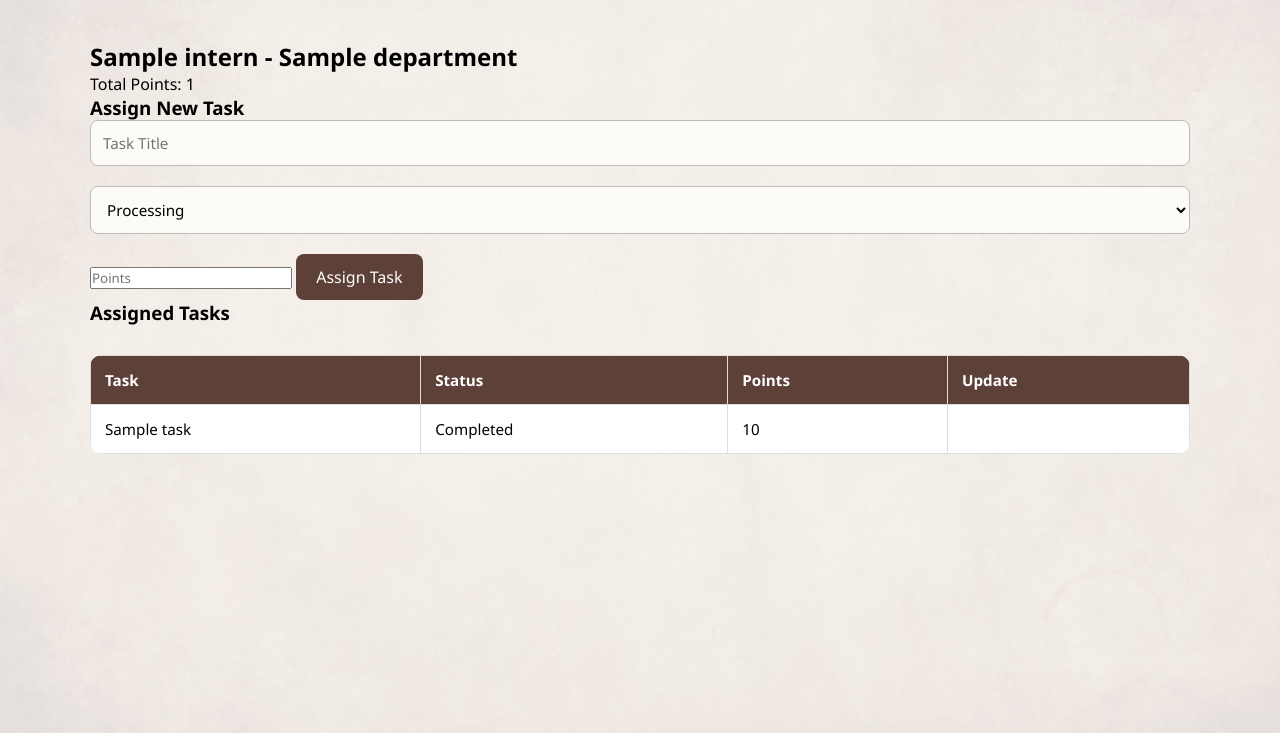
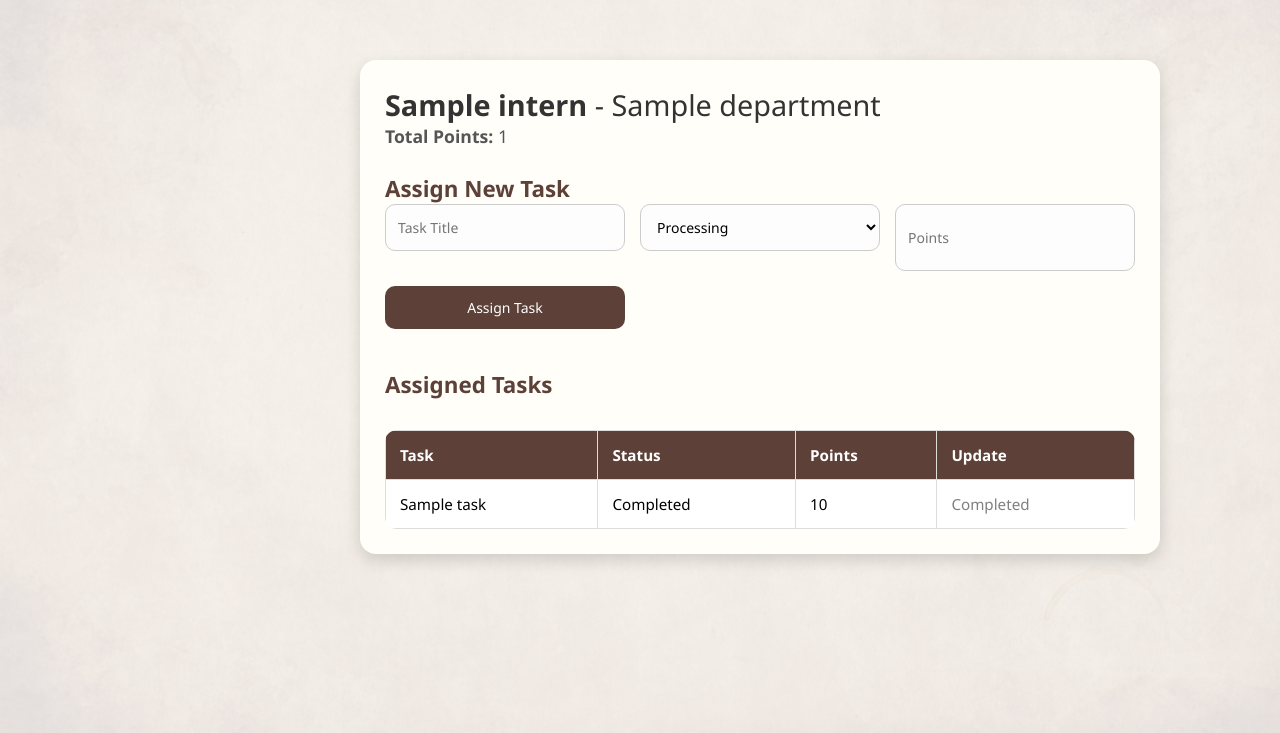
Before and after one commit to moulik3637/intern, a Flask app: template templates/intern_detail.html in a window 1280 px wide. Shown: the part 67-800 px from the top of the page. Run offline with Flask 3, Linux system fonts and the light colour scheme; the template is opened without the code that fills it: most values are stand-ins (such as "Sample title", 1, 10 or a date in 2020).

Commit message:
intern_detail.html

```diff
--- a/templates/intern_detail.html
+++ b/templates/intern_detail.html
@@ -1,11 +1,14 @@
 {% extends "layout.html" %}
 {% block title %}{{ intern.name }} Details{% endblock %}
 {% block content %}
-<h2>{{ intern.name }} - {{ intern.department }}</h2>
-<p>Total Points: {{ total_points }}</p>
+<div class="dashboard-container">
+    <div class="main-content">
+        <div class="card animate-slide-up" style="max-width: 800px; margin: 0 auto;">
+            <h2>{{ intern.name }} <span style="font-weight: normal;">- {{ intern.department }}</span></h2>
+            <p style="font-size: 1.1rem; margin-bottom: 25px;"><strong>Total Points:</strong> {{ total_points }}</p>
 
             <h3>Assign New Task</h3>
-<form method="post">
+            <form method="post" class="admin-form" style="margin-bottom: 40px;">
                 <input type="text" name="task" placeholder="Task Title" required>
                 <select name="status">
                     <option value="Processing">Processing</option>
@@ -18,12 +21,15 @@
 
             <h3>Assigned Tasks</h3>
             <table>
+                <thead>
                     <tr>
                         <th>Task</th>
                         <th>Status</th>
                         <th>Points</th>
                         <th>Update</th>
                     </tr>
+                </thead>
+                <tbody>
                     {% for task in tasks %}
                     <tr>
                         <td>{{ task.task }}</td>
@@ -33,7 +39,7 @@
                         <td>{{ task.points }}</td>
                         <td>
                             {% if task.status != 'Completed' %}
-            <form action="{{ url_for('update_task', task_id=task.id) }}" method="post" style="display:inline;">
+                            <form action="{{ url_for('update_task', task_id=task.id) }}" method="post" style="display:flex; gap:10px; flex-wrap: wrap;">
                                 <select name="status">
                                     <option value="Processing" {% if task.status == 'Processing' %}selected{% endif %}>Processing</option>
                                     <option value="To be reviewed" {% if task.status == 'To be reviewed' %}selected{% endif %}>To be reviewed</option>
@@ -43,10 +49,14 @@
                                 <button type="submit">Update</button>
                             </form>
                             {% else %}
-            <!-- No update button for Completed tasks -->
+                            <span style="color: gray;">Completed</span>
                             {% endif %}
                         </td>
                     </tr>
                     {% endfor %}
+                </tbody>
             </table>
+        </div>
+    </div>
+</div>
 {% endblock %}
```
Lines whose indentation alone changed are shown as unchanged.
